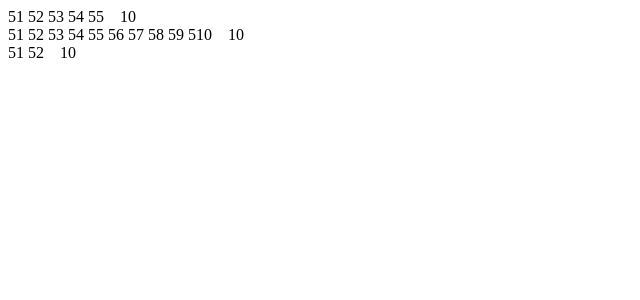
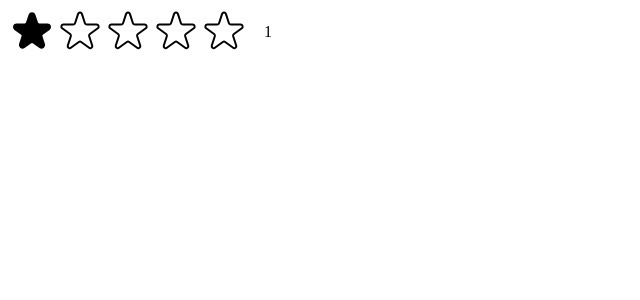
Before and after one commit to OlaiwonAbdullahi/usePopcorn, a React (Vite) app: page / in a window 1280 px wide. Shown: the top 300 px of the page, without its empty margins (0-640 px from the left). Built offline with nearby package versions, Linux system fonts and the light colour scheme.

Commit message:
update StarRatting.jsx, src/index.css and main.jsx

```diff
--- a/src/StarRatting.jsx
+++ b/src/StarRatting.jsx
@@ -1,3 +1,5 @@
+import { useState } from "react";
+
 const containerStyle = {
   display: "flex",
   alignItems: "center",
@@ -6,23 +8,88 @@
 
 const starContainerStyle = {
   display: "flex",
-  gap: "4px",
 };
 const textStyle = {
   lineHeight: "0",
   margin: "0",
 };
-const StarRatting = ({ maxRating = 2 }) => {
+const StarRatting = ({ maxRating = 5 }) => {
+  const [rating, setRating] = useState(1);
+  const [tempRating, setTempRating] = useState(0);
+
+  function handleRating(rating) {
+    setRating(rating);
+  }
   return (
     <div style={containerStyle}>
       <div style={starContainerStyle}>
         {Array.from({ length: maxRating }, (_, i) => (
-          <span key={i}>5{i + 1}</span>
+          <Star
+            key={i}
+            full={tempRating ? tempRating >= i + 1 : rating >= i + 1}
+            onRate={() => handleRating(i + 1)}
+            onHoverIn={() => setTempRating(i + 1)}
+            onHoverOut={() => setTempRating(0)}
+          />
         ))}
       </div>
-      <p style={textStyle}>10</p>
+      <p style={textStyle}>{tempRating || rating || ""}</p>
     </div>
   );
 };
 
 export default StarRatting;
+
+const starStyle = {
+  width: "48px ",
+  height: "48px ",
+  display: "block",
+  cursor: "pointer",
+};
+
+function Star({ onRate, full, onHoverIn, onHoverOut }) {
+  return (
+    <span
+      style={starStyle}
+      role="button"
+      onClick={onRate}
+      onMouseEnter={() => onHoverIn()}
+      onMouseLeave={() => onHoverOut()}
+    >
+      {full ? (
+        <svg
+          xmlns="http://www.w3.org/2000/svg"
+          viewBox="0 0 20 20"
+          fill="#000"
+          stroke="#000"
+        >
+          <path d="M9.049 2.927c.3-.921 1.603-.921 1.902 0l1.07 3.292a1 1 0 00.95.69h3.462c.969 0 1.371 1.24.588 1.81l-2.8 2.034a1 1 0 00-.364 1.118l1.07 3.292c.3.921-.755 1.688-1.54 1.118l-2.8-2.034a1 1 0 00-1.175 0l-2.8 2.034c-.784.57-1.838-.197-1.539-1.118l1.07-3.292a1 1 0 00-.364-1.118L2.98 8.72c-.783-.57-.38-1.81.588-1.81h3.461a1 1 0 00.951-.69l1.07-3.292z" />
+        </svg>
+      ) : (
+        <svg
+          xmlns="http://www.w3.org/2000/svg"
+          fill="none"
+          viewBox="0 0 24 24"
+          stroke="#000"
+        >
+          <path
+            strokeLinecap="round"
+            strokeLinejoin="round"
+            strokeWidth="{2}"
+            d="M11.049 2.927c.3-.921 1.603-.921 1.902 0l1.519 4.674a1 1 0 00.95.69h4.915c.969 0 1.371 1.24.588 1.81l-3.976 2.888a1 1 0 00-.363 1.118l1.518 4.674c.3.922-.755 1.688-1.538 1.118l-3.976-2.888a1 1 0 00-1.176 0l-3.976 2.888c-.783.57-1.838-.197-1.538-1.118l1.518-4.674a1 1 0 00-.363-1.118l-3.976-2.888c-.784-.57-.38-1.81.588-1.81h4.914a1 1 0 00.951-.69l1.519-4.674z"
+          />
+        </svg>
+      )}
+    </span>
+  );
+}
+
+/*
+FULL STAR
+
+
+EMPTY STAR
+
+
+
+*/
--- a/src/main.jsx
+++ b/src/main.jsx
@@ -9,7 +9,5 @@
   <StrictMode>
     {/*<App />*/}
     <StarRatting maxRating={5} />
-    <StarRatting maxRating={10} />
-    <StarRatting />
   </StrictMode>
 );
```
Also changed, not shown: src/index.css (+0 -33 lines).
